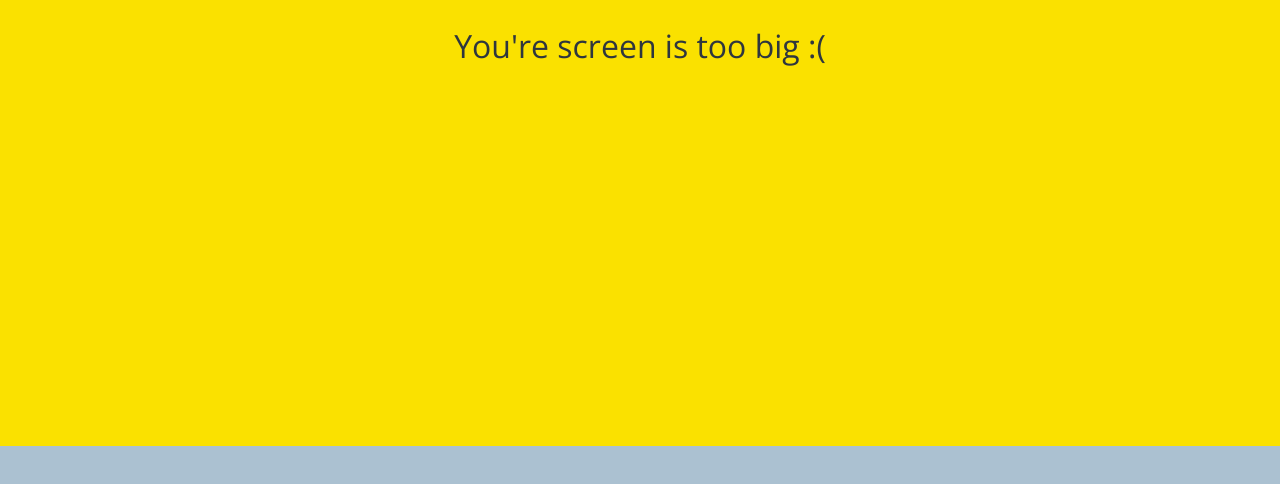
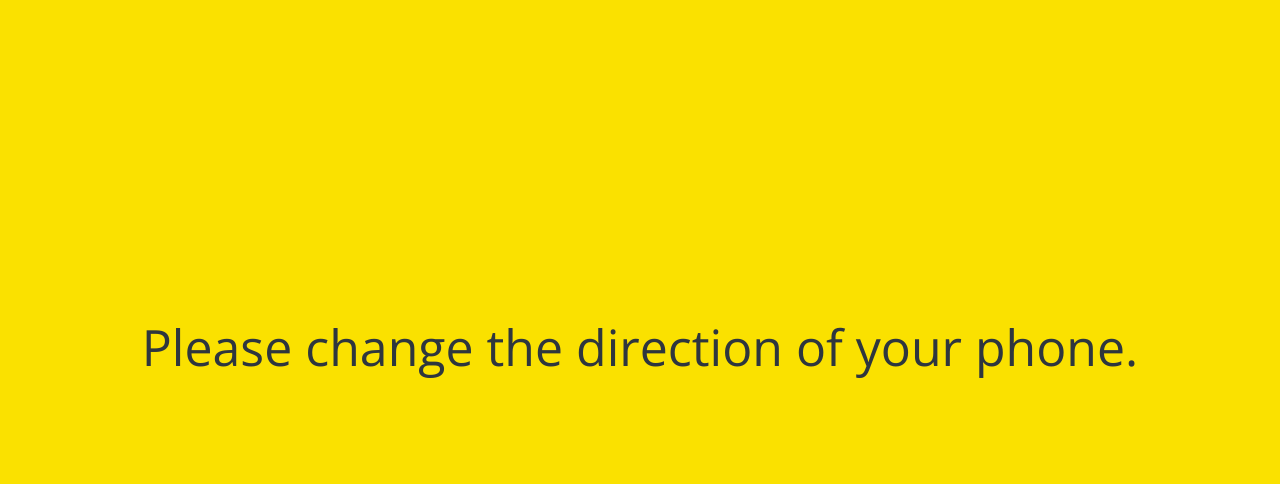
Before and after one commit to Nayoung-Gu/kokoa-clone-2021, a plain HTML site: page chat.html in a window 1280 px wide. Shown: the part 354-838 px from the top of the page. Drawn offline with nearby package versions, Linux system fonts and the light colour scheme.

Commit message:
updated landscape

```diff
--- a/css/components/landscape.css
+++ b/css/components/landscape.css
@@ -1,7 +1,11 @@
 .landscape {
+        height: 100vh;
+        width: 100vw;
+        position: absolute;
+        z-index: 100;
         background-color: var(--yellow);
         display: flex;
-        top:0;
+
         justify-content: center;
         align-items: center;
         font-size: 50px;
```
